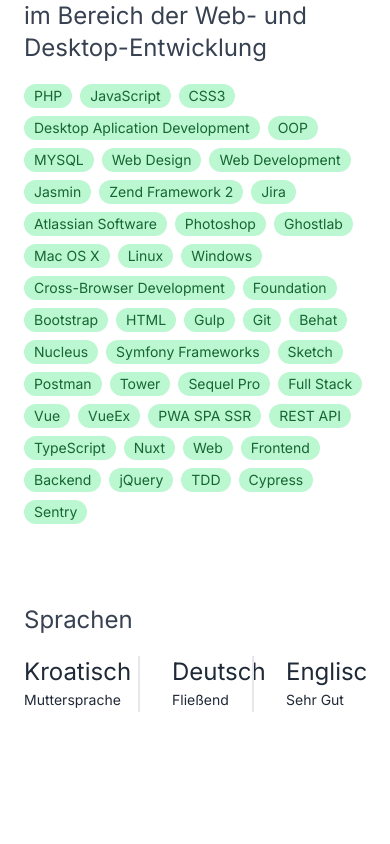
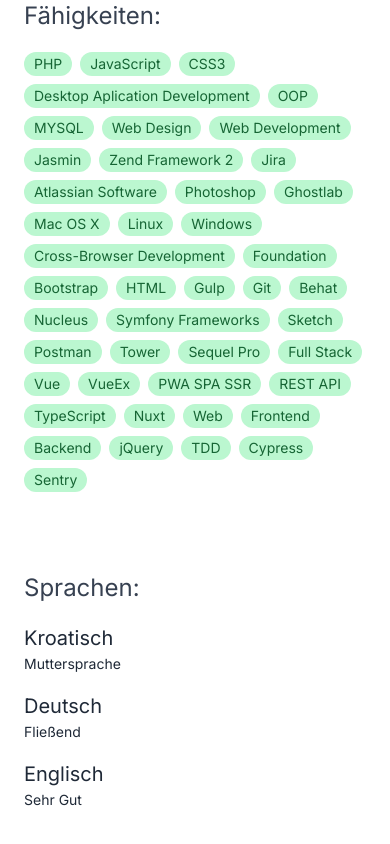
Before and after one commit to iduspara/iduspara.com, a Nuxt app: page / in a window 390 px wide. Shown: the part 5508-6352 px from the top of the page. Before the commit the page ends 6284 px from the top, so only its background shows below. Built offline with nearby package versions, Linux system fonts and the light colour scheme.

Commit message:
Fix mobile languages

```diff
--- a/app.vue
+++ b/app.vue
@@ -70,26 +70,23 @@
         <Certificates class="mb-20 print:mb-4" />
         <h2 class="mb-5">Schule & Studium:</h2>
         <School class="mb-20 print:mb-4" />
-        <h2 class="mb-5">
-          Technologien und Fähigkeiten im Bereich der Web- und
-          Desktop-Entwicklung
-        </h2>
+        <h2 class="mb-5">Technologien und Fähigkeiten:</h2>
         <Skills class="mb-20 print:mb-4" />
-        <h2 class="mb-5">Sprachen</h2>
+        <h2 class="mb-5">Sprachen:</h2>
         <dl
-          class="mt-4 grid grid-cols-3 overflow-hidden rounded-xl divide-x-2 mb-10"
+          class="mt-4 grid grid-cols-1 gap-4 md:gap-0 md:grid-cols-3 overflow-hidden rounded-xl md:divide-x-2 mb-10"
         >
           <div class="flex flex-col text-gray-800">
             <dt class="text-sm leading-6">Muttersprache</dt>
-            <dd class="order-first text-2xl">Kroatisch</dd>
+            <dd class="order-first text-xl md:text-2xl">Kroatisch</dd>
           </div>
-          <div class="flex flex-col pl-8 text-gray-800">
+          <div class="flex flex-col md:pl-8 text-gray-800">
             <dt class="text-sm leading-6">Fließend</dt>
-            <dd class="order-first text-2xl">Deutsch</dd>
+            <dd class="order-first text-xl md:text-2xl">Deutsch</dd>
           </div>
-          <div class="flex flex-col pl-8 text-gray-800">
+          <div class="flex flex-col md:pl-8 text-gray-800">
             <dt class="text-sm leading-6">Sehr Gut</dt>
-            <dd class="order-first text-2xl">Englisch</dd>
+            <dd class="order-first text-xl md:text-2xl">Englisch</dd>
           </div>
         </dl>
       </div>
```
